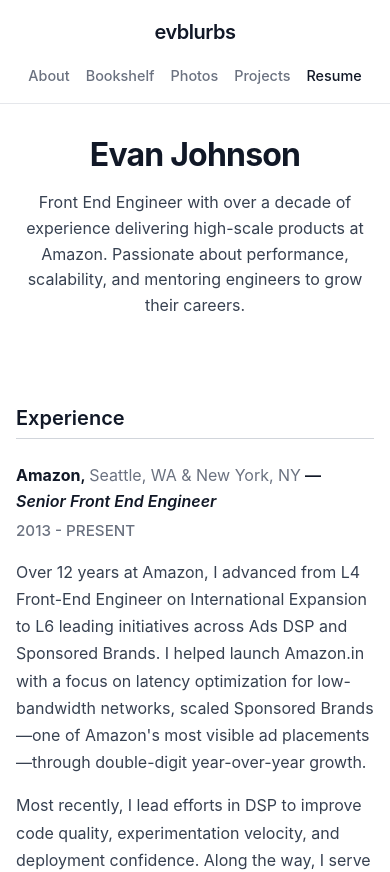
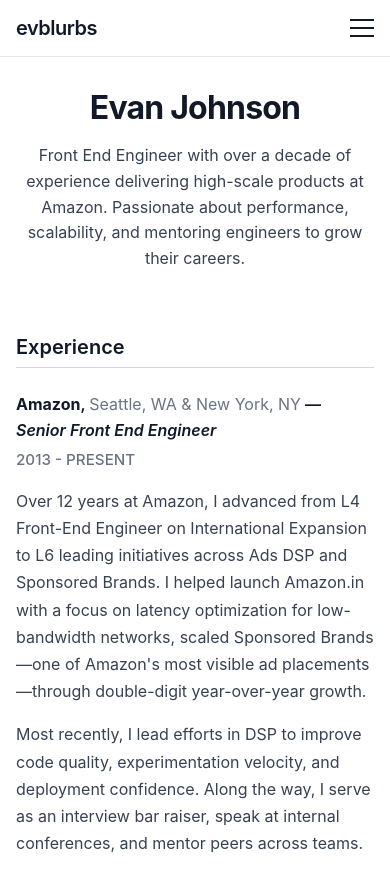
Before and after one commit to evblurbs/evblurbs-xyz, a React (Vite) app: page /resume in a window 390 px wide. Shown: the top 872 px of the page. Built offline with nearby package versions, Linux system fonts and the light colour scheme.

Commit message:
Fix spacing issues. Add mobile menu.

```diff
--- a/src/components/Layout.css
+++ b/src/components/Layout.css
@@ -72,6 +72,108 @@
   width: 100%;
 }
 
+.clearfix::after {
+  content: "";
+  clear: both;
+  display: table;
+}
+
+/* Mobile Hamburger Menu */
+.mobile-menu-button {
+  display: none;
+  flex-direction: column;
+  justify-content: space-around;
+  width: 24px;
+  height: 24px;
+  background: transparent;
+  border: none;
+  cursor: pointer;
+  padding: 0;
+  z-index: 1001;
+}
+
+.hamburger-line {
+  width: 100%;
+  height: 2px;
+  background-color: #111827;
+  transition: all 0.3s ease;
+  transform-origin: center;
+}
+
+.hamburger-line.open:nth-child(1) {
+  transform: rotate(45deg) translate(5px, 5px);
+}
+
+.hamburger-line.open:nth-child(2) {
+  opacity: 0;
+}
+
+.hamburger-line.open:nth-child(3) {
+  transform: rotate(-45deg) translate(7px, -6px);
+}
+
+.mobile-menu-overlay {
+  position: fixed;
+  top: 0;
+  left: 0;
+  right: 0;
+  bottom: 0;
+  background: rgba(0, 0, 0, 0.5);
+  z-index: 1000;
+  opacity: 0;
+  visibility: hidden;
+  transition: all 0.3s ease;
+}
+
+.mobile-menu-overlay.open {
+  opacity: 1;
+  visibility: visible;
+}
+
+.mobile-menu {
+  position: fixed;
+  top: 0;
+  right: 0;
+  width: 280px;
+  height: 100vh;
+  background: #ffffff;
+  transform: translateX(100%);
+  transition: transform 0.3s ease;
+  display: flex;
+  flex-direction: column;
+  box-shadow: -2px 0 10px rgba(0, 0, 0, 0.1);
+}
+
+.mobile-menu-overlay.open .mobile-menu {
+  transform: translateX(0);
+}
+
+.mobile-nav-links {
+  display: flex;
+  flex-direction: column;
+  padding: 4rem 0 1rem 0;
+}
+
+.mobile-nav-link {
+  display: block;
+  padding: 1rem 1.5rem;
+  color: #374151;
+  text-decoration: none;
+  font-weight: 500;
+  font-size: 1.1rem;
+  transition: background-color 0.2s ease;
+}
+
+.mobile-nav-link:hover {
+  background-color: #f9fafb;
+}
+
+.mobile-nav-link.active {
+  background-color: #f3f4f6;
+  color: #111827;
+  font-weight: 600;
+}
+
 /* Mobile styles */
 @media (max-width: 768px) {
   .nav-container {
@@ -84,31 +186,14 @@
   }
 
   .nav-links {
-    gap: 1.5rem;
+    display: none;
   }
 
-  .nav-link {
-    font-size: 0.9rem;
+  .mobile-menu-button {
+    display: flex;
   }
 
   .main {
     padding: 2rem 1rem 0 1rem;
   }
 }
-
-@media (max-width: 640px) {
-  .nav-container {
-    flex-direction: column;
-    height: auto;
-    padding: 1rem;
-    gap: 1rem;
-  }
-
-  .nav-links {
-    gap: 1rem;
-  }
-
-  .nav-link.active::after {
-    display: none;
-  }
-}
--- a/src/components/Layout.tsx
+++ b/src/components/Layout.tsx
@@ -1,9 +1,19 @@
 import { Outlet, Link, useLocation } from "react-router-dom";
+import { useState } from "react";
 import Footer from "./Footer";
 import "./Layout.css";
 
 const Layout = () => {
   const location = useLocation();
+  const [isMobileMenuOpen, setIsMobileMenuOpen] = useState(false);
+
+  const toggleMobileMenu = () => {
+    setIsMobileMenuOpen(!isMobileMenuOpen);
+  };
+
+  const closeMobileMenu = () => {
+    setIsMobileMenuOpen(false);
+  };
 
   return (
     <div className="layout">
@@ -12,6 +22,8 @@ const Layout = () => {
           <Link to="/" className="nav-brand">
             evblurbs
           </Link>
+
+          {/* Desktop Navigation */}
           <div className="nav-links">
             <Link
               to="/"
@@ -54,6 +66,79 @@ const Layout = () => {
               Resume
             </Link>
           </div>
+
+          {/* Mobile Hamburger Button */}
+          <button
+            className="mobile-menu-button"
+            onClick={toggleMobileMenu}
+            aria-label="Toggle mobile menu"
+          >
+            <span
+              className={`hamburger-line ${isMobileMenuOpen ? "open" : ""}`}
+            ></span>
+            <span
+              className={`hamburger-line ${isMobileMenuOpen ? "open" : ""}`}
+            ></span>
+            <span
+              className={`hamburger-line ${isMobileMenuOpen ? "open" : ""}`}
+            ></span>
+          </button>
+        </div>
+
+        {/* Mobile Menu Overlay */}
+        <div
+          className={`mobile-menu-overlay ${isMobileMenuOpen ? "open" : ""}`}
+          onClick={closeMobileMenu}
+        >
+          <div className="mobile-menu" onClick={(e) => e.stopPropagation()}>
+            <div className="mobile-nav-links">
+              <Link
+                to="/"
+                className={`mobile-nav-link ${
+                  location.pathname === "/" ? "active" : ""
+                }`}
+                onClick={closeMobileMenu}
+              >
+                About
+              </Link>
+              <Link
+                to="/bookshelf"
+                className={`mobile-nav-link ${
+                  location.pathname === "/bookshelf" ? "active" : ""
+                }`}
+                onClick={closeMobileMenu}
+              >
+                Bookshelf
+              </Link>
+              <Link
+                to="/photos"
+                className={`mobile-nav-link ${
+                  location.pathname === "/photos" ? "active" : ""
+                }`}
+                onClick={closeMobileMenu}
+              >
+                Photos
+              </Link>
+              <Link
+                to="/projects"
+                className={`mobile-nav-link ${
+                  location.pathname === "/projects" ? "active" : ""
+                }`}
+                onClick={closeMobileMenu}
+              >
+                Projects
+              </Link>
+              <Link
+                to="/resume"
+                className={`mobile-nav-link ${
+                  location.pathname === "/resume" ? "active" : ""
+                }`}
+                onClick={closeMobileMenu}
+              >
+                Resume
+              </Link>
+            </div>
+          </div>
         </div>
       </nav>
       <main className="main">
--- a/src/pages/Resume.css
+++ b/src/pages/Resume.css
@@ -188,11 +188,6 @@
 }
 
 @media (max-width: 640px) {
-  .resume-header {
-    margin-bottom: 2rem;
-    padding-bottom: 1.5rem;
-  }
-
   .resume-section {
     margin-bottom: 2rem;
   }
--- a/src/pages/Resume.tsx
+++ b/src/pages/Resume.tsx
@@ -6,7 +6,7 @@ const Resume = () => {
     <div className="page">
       <div className="page-content">
         <div className="resume">
-          <header className="resume-header">
+          <header className="resume-header clearfix">
             <h2 className="resume-name">Evan Johnson</h2>
             <p className="resume-tagline">
               Front End Engineer with over a decade of experience delivering
```
